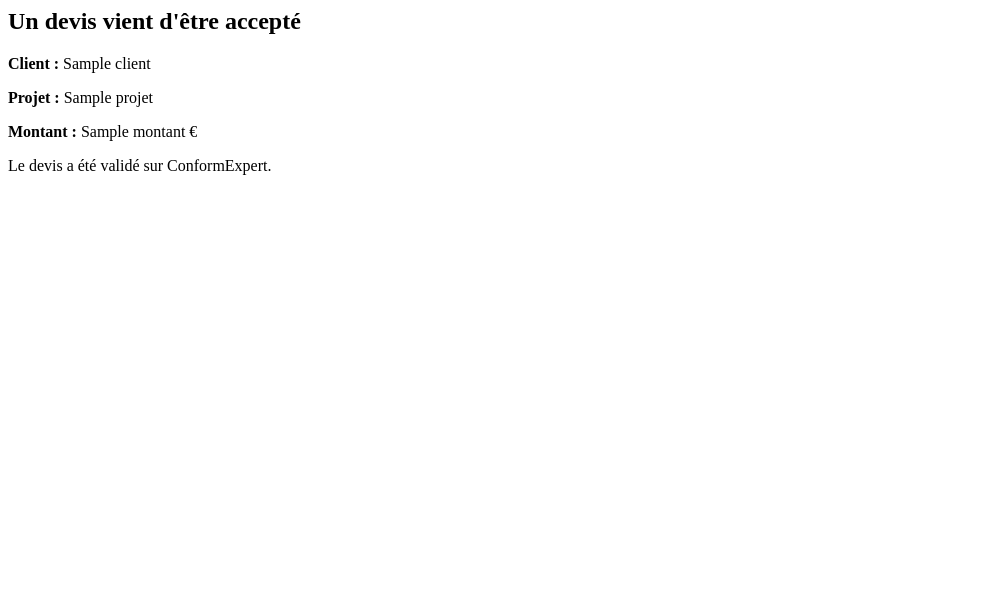
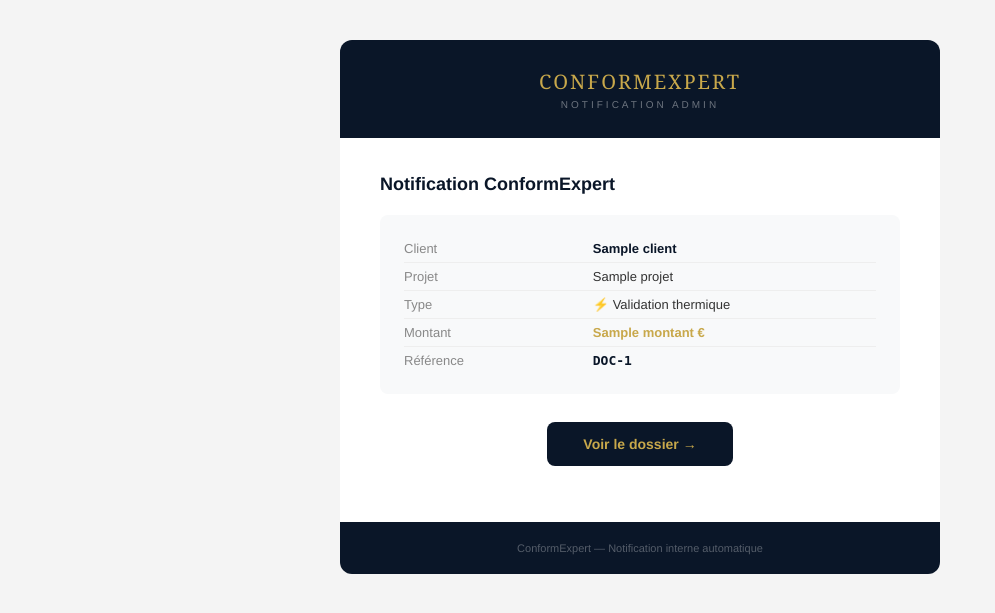
Before and after one commit to Snow275/rt2012-re2020-analyzer, a Django app: template main/templates/main/email_notification_admin.html in a window 1280 px wide. Shown: the top 613 px of the page, without its empty margins (0-995 px from the left). Run offline with Django 5.2, Linux system fonts and the light colour scheme; a user stored in the database is signed in; tables that the repository leaves empty hold one stand-in row (values such as "Sample post"); the template is opened without the code that fills it: most values are stand-ins (such as "Sample title", 1, 10 or a date in 2020); parts of the project's set-up code (start-up, migrations or seed data) failed here and were passed over.

Commit message:
Update email_notification_admin.html

```diff
--- a/main/templates/main/email_notification_admin.html
+++ b/main/templates/main/email_notification_admin.html
@@ -1,7 +1,71 @@
-<h2>Un devis vient d'être accepté</h2>
-
-<p><b>Client :</b> {{ client }}</p>
-<p><b>Projet :</b> {{ projet }}</p>
-<p><b>Montant :</b> {{ montant }} €</p>
-
-<p>Le devis a été validé sur ConformExpert.</p>
+<!DOCTYPE html>
+<html lang="fr">
+<head><meta charset="UTF-8"><meta name="viewport" content="width=device-width,initial-scale=1.0"></head>
+<body style="margin:0;padding:0;background:#f4f4f4;font-family:'Helvetica Neue',Arial,sans-serif">
+<table width="100%" cellpadding="0" cellspacing="0" style="background:#f4f4f4;padding:40px 20px">
+  <tr><td align="center">
+    <table width="600" cellpadding="0" cellspacing="0" style="max-width:600px;width:100%">
+      <tr>
+        <td style="background:#0a1628;border-radius:12px 12px 0 0;padding:28px 40px;text-align:center">
+          <div style="font-family:'Georgia',serif;font-size:20px;color:#c8a84b;letter-spacing:2px">CONFORMEXPERT</div>
+          <div style="font-size:10px;color:rgba(255,255,255,.4);letter-spacing:3px;text-transform:uppercase;margin-top:4px">Notification admin</div>
+        </td>
+      </tr>
+      <tr>
+        <td style="background:#fff;padding:36px 40px">
+          <h2 style="margin:0 0 20px;font-size:18px;color:#0a1628">{{ sujet|default:"Notification ConformExpert" }}</h2>
+          <table width="100%" cellpadding="0" cellspacing="0" style="background:#f8f9fa;border-radius:8px;margin-bottom:24px">
+            <tr><td style="padding:20px 24px">
+              <table width="100%" cellpadding="0" cellspacing="0">
+                {% if client %}
+                <tr>
+                  <td style="font-size:13px;color:#888;padding:6px 0;border-bottom:1px solid #eee;width:40%">Client</td>
+                  <td style="font-size:13px;color:#0a1628;font-weight:600;padding:6px 0;border-bottom:1px solid #eee">{{ client }}</td>
+                </tr>
+                {% endif %}
+                {% if projet %}
+                <tr>
+                  <td style="font-size:13px;color:#888;padding:6px 0;border-bottom:1px solid #eee">Projet</td>
+                  <td style="font-size:13px;color:#333;padding:6px 0;border-bottom:1px solid #eee">{{ projet }}</td>
+                </tr>
+                {% endif %}
+                {% if type_analyse %}
+                <tr>
+                  <td style="font-size:13px;color:#888;padding:6px 0;border-bottom:1px solid #eee">Type</td>
+                  <td style="font-size:13px;color:#333;padding:6px 0;border-bottom:1px solid #eee">{% if type_analyse == 'carbone' %}🌿 Bilan carbone{% else %}⚡ Validation thermique{% endif %}</td>
+                </tr>
+                {% endif %}
+                {% if montant %}
+                <tr>
+                  <td style="font-size:13px;color:#888;padding:6px 0;border-bottom:1px solid #eee">Montant</td>
+                  <td style="font-size:13px;color:#c8a84b;font-weight:700;padding:6px 0;border-bottom:1px solid #eee">{{ montant }} €</td>
+                </tr>
+                {% endif %}
+                {% if doc_id %}
+                <tr>
+                  <td style="font-size:13px;color:#888;padding:6px 0">Référence</td>
+                  <td style="font-size:13px;color:#0a1628;font-weight:600;font-family:monospace;padding:6px 0">DOC-{{ doc_id }}</td>
+                </tr>
+                {% endif %}
+              </table>
+            </td></tr>
+          </table>
+          {% if admin_url %}
+          <table width="100%" cellpadding="0" cellspacing="0">
+            <tr><td align="center" style="padding:4px 0 20px">
+              <a href="{{ admin_url }}" style="display:inline-block;background:#0a1628;color:#c8a84b;text-decoration:none;font-weight:600;font-size:14px;padding:14px 36px;border-radius:8px">Voir le dossier &rarr;</a>
+            </td></tr>
+          </table>
+          {% endif %}
+        </td>
+      </tr>
+      <tr>
+        <td style="background:#0a1628;border-radius:0 0 12px 12px;padding:20px 40px;text-align:center">
+          <p style="margin:0;font-size:11px;color:rgba(255,255,255,.3)">ConformExpert &mdash; Notification interne automatique</p>
+        </td>
+      </tr>
+    </table>
+  </td></tr>
+</table>
+</body>
+</html>
```
